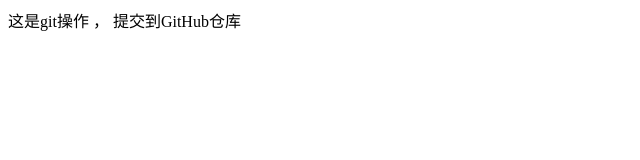
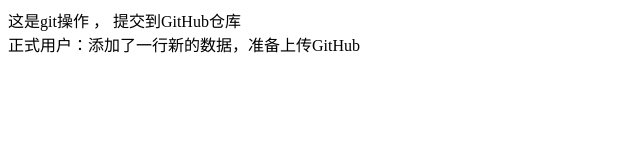
Before and after one commit to MysqlPython/WebTest01, a plain HTML site: page index.html in a window 1280 px wide. Shown: the whole page, without its empty margins (0-640 px from the left). Drawn offline with Linux system fonts and the light colour scheme.

Commit message:
正式用户：添加了一行新的数据

```diff
--- a/index.html
+++ b/index.html
@@ -6,5 +6,6 @@
 </head>
 <body>
 	<div>这是git操作 ， 提交到GitHub仓库</div>
+	<div>正式用户：添加了一行新的数据，准备上传GitHub</div>
 </body>
 </html>
```
